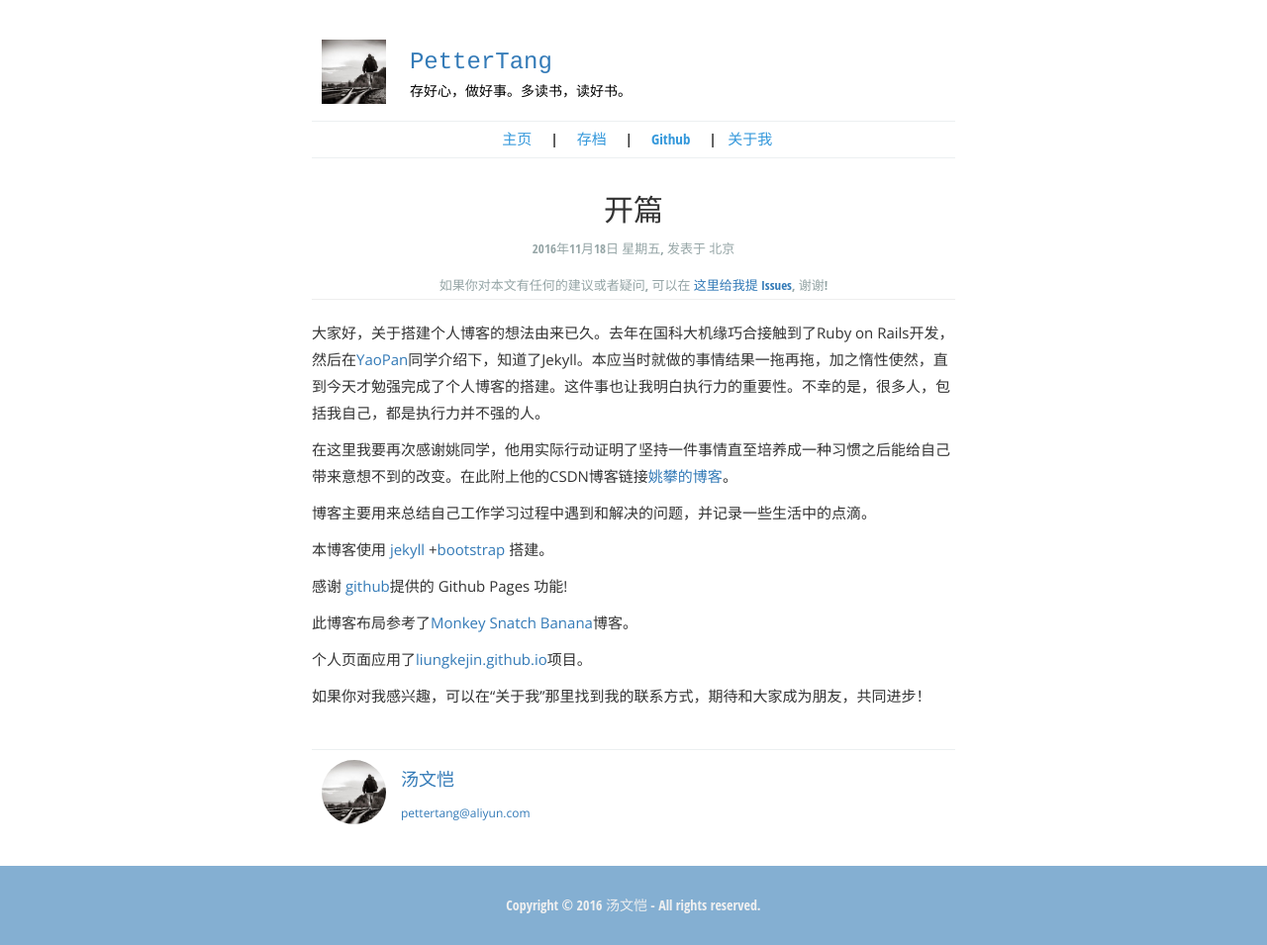
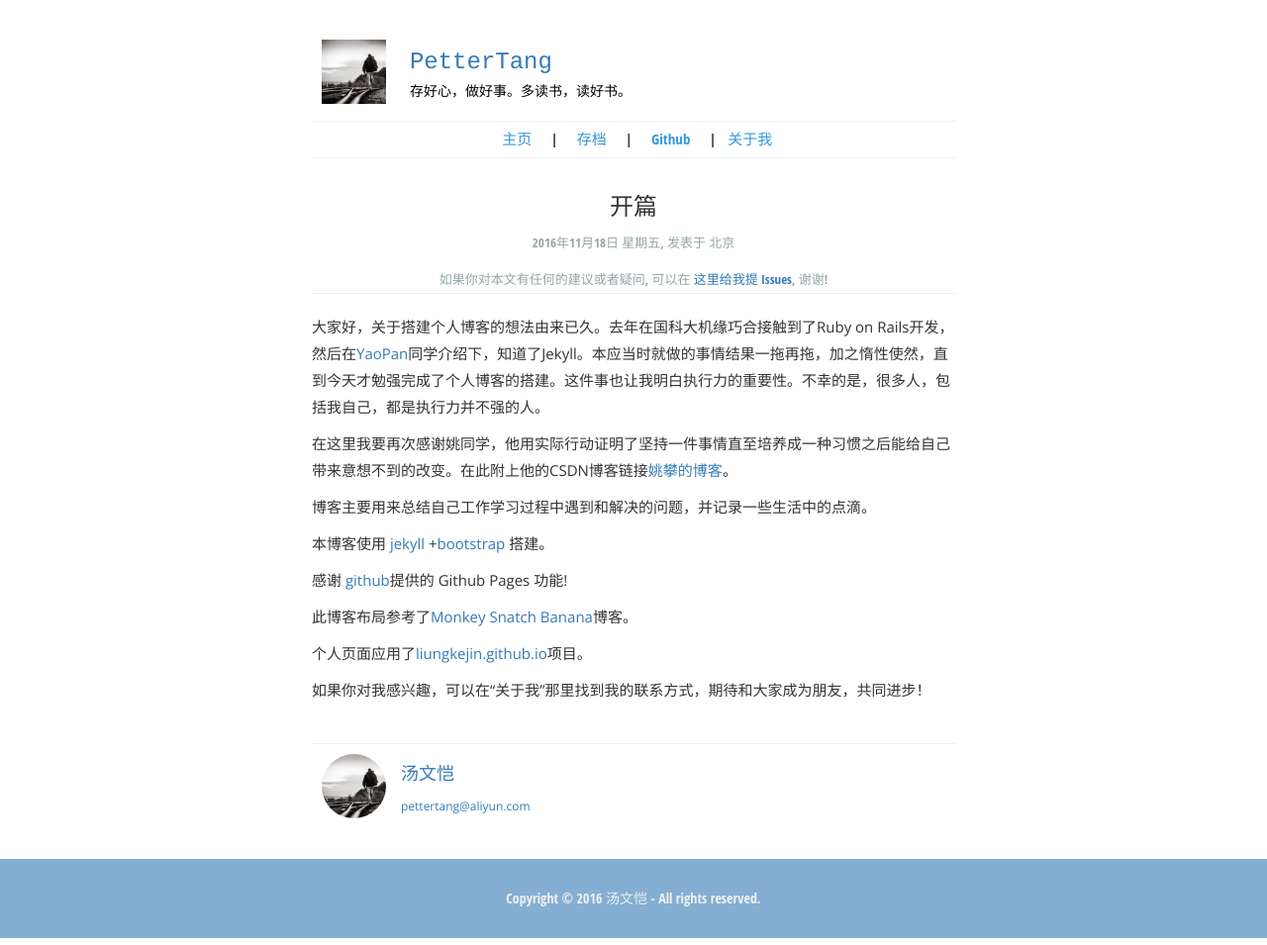
Before and after one commit to pettertang/pettertang.github.io, a Jekyll site: the page built from _posts/2016-11-18-Getting-Started.md, in a window 1280 px wide. Shown: the whole page at 99% size. Built offline with Jekyll 4.4.1, drawn with Linux system fonts in a browser that asks for light colours.

Commit message:
修改样式

```diff
--- a/_layouts/post_layout.html
+++ b/_layouts/post_layout.html
@@ -6,7 +6,7 @@
 
         <main class="blogmain">
             <header>
-                <h2 class="article-title">{{ page.title }}</h2>
+                <h3 class="article-title">{{ page.title }}</h3>
                 <p class="article-time">
                     {{ page.time }},  发表于 <span>{{ page.location }}</span>
                 </p>
```
